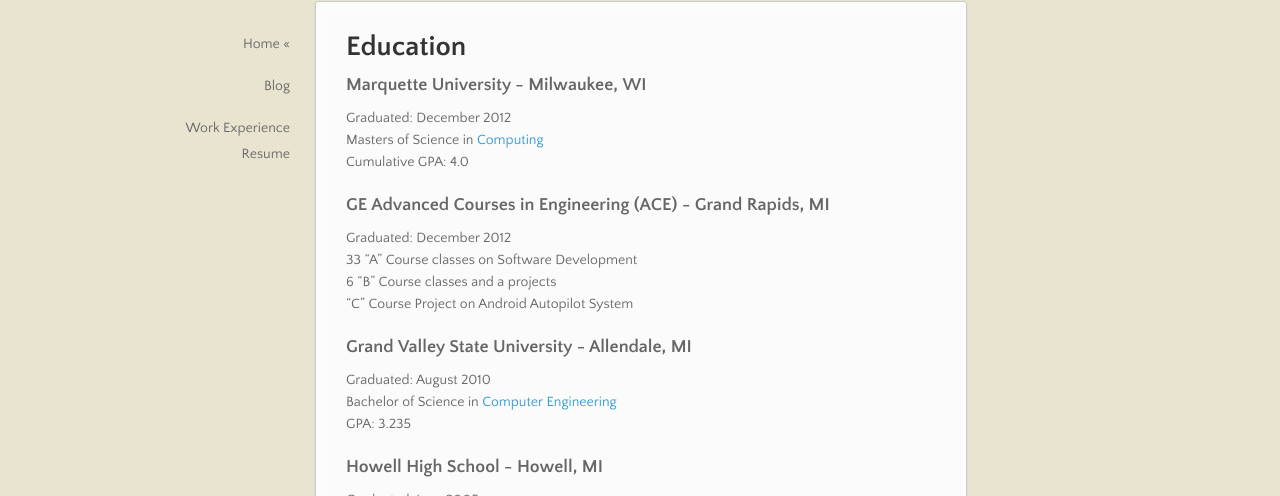
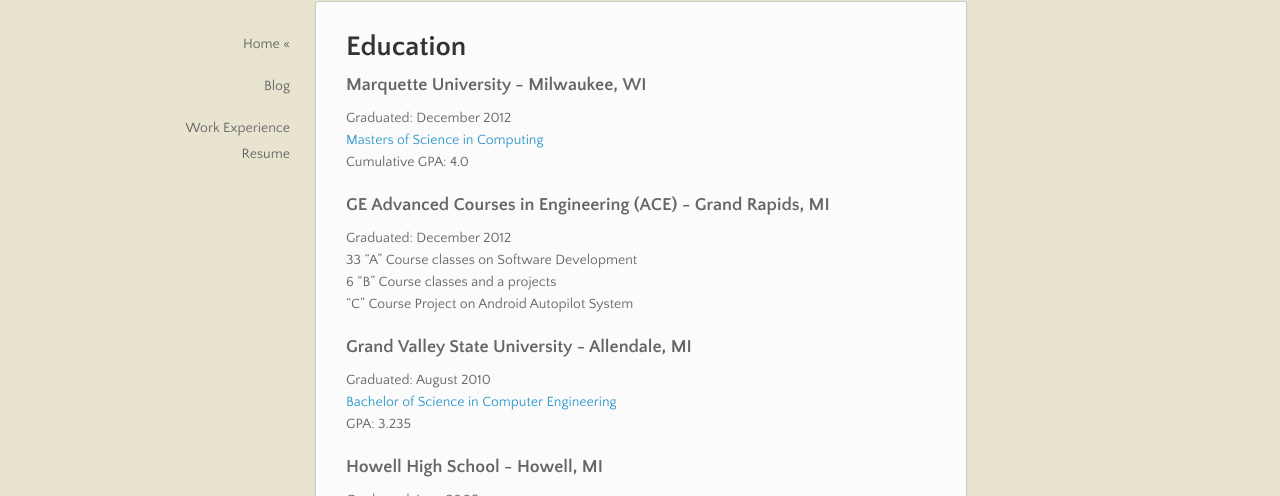
Before and after one commit to pittenga/pittenga.github.io, a Jekyll site: the page built from index.md, in a window 1280 px wide and 900 px high. Shown: the part 189-685 px from the top of the window. Built offline with Jekyll 4.4.1, drawn with Linux system fonts in a browser that asks for light colours; nearby versions of some CDN libraries.

Commit message:
Fixed the links

```diff
--- a/index.md
+++ b/index.md
@@ -8,7 +8,7 @@
 
 ### Marquette University - Milwaukee, WI
 Graduated: December 2012
-Masters of Science in [Computing](http://mu.edu/mscs/grad-computing.shtml)
+[Masters of Science in Computing](http://mu.edu/mscs/grad-computing.shtml)
 Cumulative GPA: 4.0
 
 ### GE Advanced Courses in Engineering (ACE) - Grand Rapids, MI
@@ -19,7 +19,7 @@
 
 ### Grand Valley State University - Allendale, MI
 Graduated: August 2010
-Bachelor of Science in [Computer Engineering](http://www.gvsu.edu/acad-view.htm?pdfId=04755CB3-9BC8-1EB6-520DAAB035F5DE02)
+[Bachelor of Science in Computer Engineering](http://www.gvsu.edu/acad-view.htm?pdfId=04755CB3-9BC8-1EB6-520DAAB035F5DE02)
 GPA: 3.235
 
 ### Howell High School - Howell, MI
```
